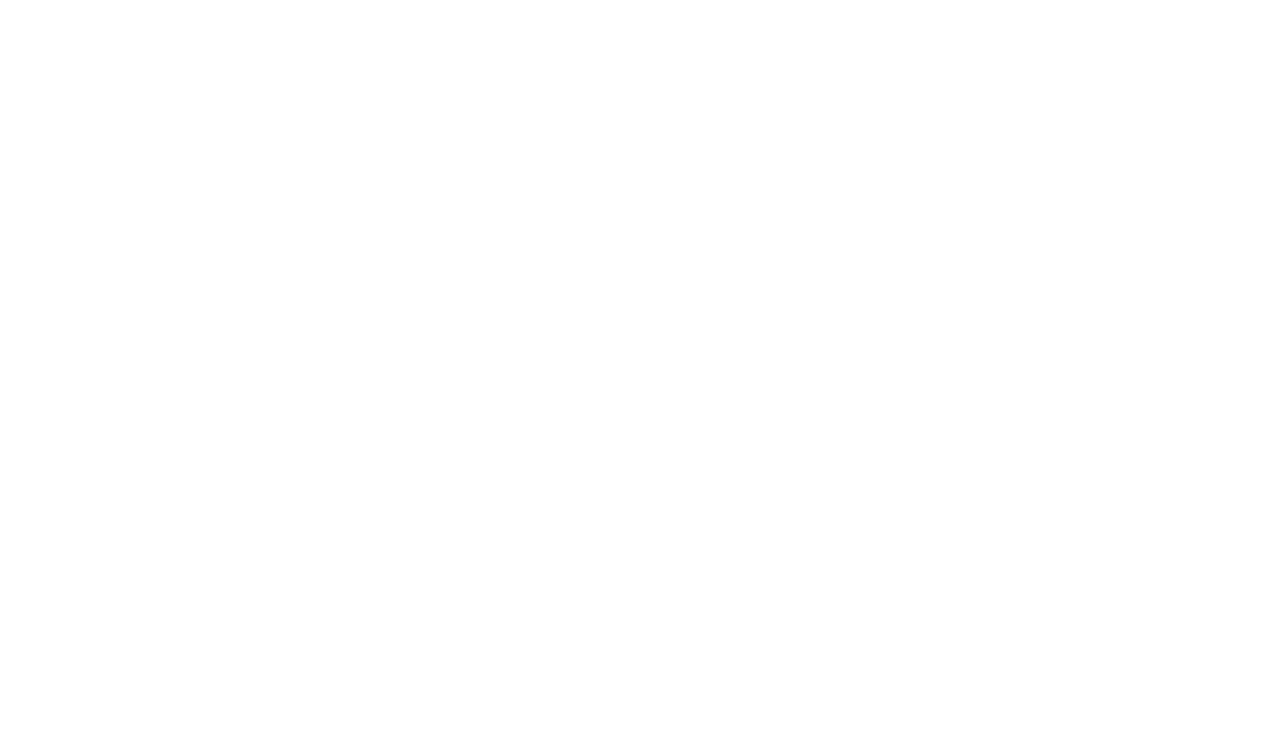
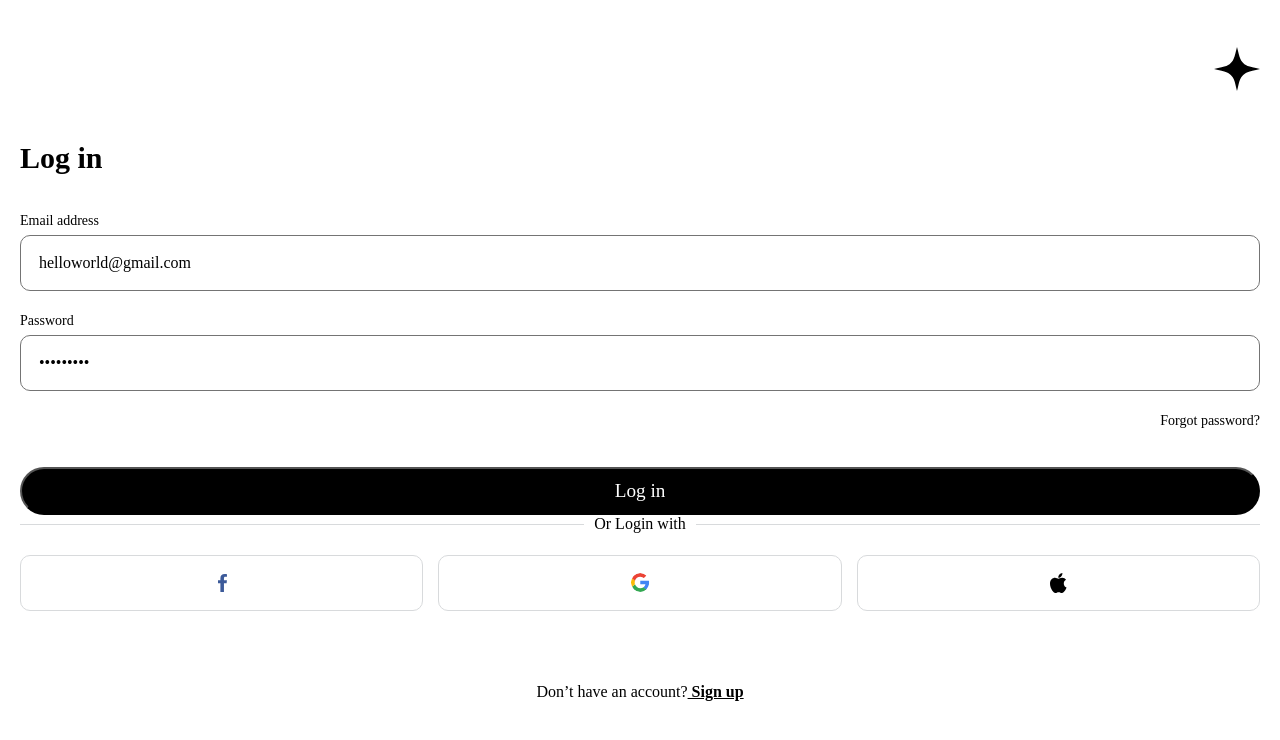
Before and after one commit to WilliamSepulveda/Notas, a React (Vite) app: page /Notas/Login in a window 1280 px wide. Before the commit this address had no page. Shown: the top 740 px of the page. Built offline with nearby package versions, Linux system fonts and the light colour scheme; a web font is replaced by a local one.

Commit message:
feat :lipstick: diseño de login

```diff
--- a/src/components/EntrarUsuario.jsx
+++ b/src/components/EntrarUsuario.jsx
@@ -1,8 +1,18 @@
-// EntrarUsuario.jsx
+import { useNavigate } from 'react-router-dom';
 import '../styles/EntrarUsuario.css';
-import start from '../storage/img/Illustration.svg'
+import start from '../storage/img/Illustration.svg';
 
 const EntrarUsuario = () => {
+    const navigate = useNavigate(); // Usa useNavigate para manejar la navegación
+
+    const handleLoginClick = () => {
+        navigate('/Notas/Login'); // Cambia esto a la ruta correcta para el componente Login
+    };
+
+    const handleSignUpClick = () => {
+        navigate('/Notas/signup'); // Cambia esto a la ruta correcta para el componente SignUp
+    };
+
     return (
         <main>
             <section className="section__imagen">
@@ -15,8 +25,8 @@
                 </div>
             </section>
             <section className="section__button">
-                <a href="./views/log-In-1.html">Sign In</a>
-                <a href="./views/sign-Up-3.html">Create account</a>
+                <button onClick={handleLoginClick}>Sign In</button>
+                <button onClick={handleSignUpClick}>Create account</button>
             </section>
         </main>
     );
--- /dev/null
+++ b/src/components/Login.jsx
@@ -0,0 +1,55 @@
+import { Link, useNavigate } from 'react-router-dom';
+import '../styles/LogIn.css';
+import google from '../storage/img/google.svg';
+import apple from '../storage/img/Apple.svg';
+import facebook from '../storage/img/Facebook.svg';
+import logo from '../storage/img/star.svg';
+
+const Login = () => {
+    const navigate = useNavigate();
+
+    const handleLogin = (e) => {
+        e.preventDefault(); // Prevent form default behavior
+        navigate('/Notas/PaginaPrincipal');
+    };
+
+    return (
+        <>
+            <header>
+                <div className="header__logo">
+                    <img src={logo} alt="" />
+                </div>
+            </header>
+            <main>
+                <section className="section__form">
+                    <h1>Log in</h1>
+                    <form className="login">
+                        <label htmlFor="email">Email address</label>
+                        <input type="email" id="email" defaultValue="helloworld@gmail.com" />
+                        <label htmlFor="password">Password</label>
+                        <input type="password" id="password" defaultValue="123456789" />
+                        <span>Forgot password?</span>
+                        <button onClick={handleLogin} className="submit-button">Log in</button>
+                    </form>
+                </section>
+                <section>
+                    <div className="section__line">
+                        <span>Or Login with</span>
+                    </div>
+                    <div className="section__social">
+                        <button><img src={facebook} alt="Facebook" /></button>
+                        <button><img src={google} alt="Google" /></button>
+                        <button><img src={apple} alt="Apple" /></button>
+                    </div>
+                </section>
+            </main>
+            <footer>
+                <p>Don’t have an account?
+                    <Link to="/Notas/signup"><b> Sign up</b></Link>
+                </p>
+            </footer>
+        </>
+    );
+};
+
+export default Login;
--- /dev/null
+++ b/src/components/SignUp.jsx
@@ -0,0 +1,9 @@
+const SignUp = () => {
+    return (
+        <div>
+            {/* Your SignUp component code here */}
+        </div>
+    );
+};
+
+export default SignUp;
--- a/src/router/AppRouter.jsx
+++ b/src/router/AppRouter.jsx
@@ -6,11 +6,15 @@
 import EditarNota from '../components/EditarNota';
 
 import EntrarUsuario from '../components/EntrarUsuario';
+import Login from '../components/Login';
+import Signup from '../components/SignUp';
 
 function AppRouter() {
   return (
     <Routes>
-      <Route path='/Notas/' element ={<EntrarUsuario /> } />
+      <Route path="/Notas" element={<EntrarUsuario />} />
+      <Route path="/Notas/Login" element={<Login />} />
+      <Route path="/Notas/Signup" element={<Signup />} />
       <Route path="/Notas/NotaVacia" element={<NotaVacia />} />
       <Route path="/Notas/NuevaNota" element={<NuevaNota />} />
       <Route path="/Notas/PaginaPrincipal" element={<PaginaPrincipal />} />
--- /dev/null
+++ b/src/styles/LogIn.css
@@ -0,0 +1,134 @@
+@import url(../styles/variable.css);
+
+* {
+    margin: 0;
+    padding: 0;
+    box-sizing: border-box;
+    font-family: "nunito";
+    color: #000;
+}
+
+header,
+main,
+footer {
+    margin: 0 20px;
+}
+
+header {
+    margin-top: 47px;
+}
+
+.header__logo {
+    width: 100%;
+    display: flex;
+    justify-content: flex-end;
+}
+
+main {
+    margin-bottom: 50px;
+}
+
+.section__form {
+    display: flex;
+    flex-direction: column;
+}
+
+.section__form h1 {
+    padding-bottom: 38px;
+    font-family: "nunito";
+    font-size: 30px;
+}
+
+.login {
+    display: flex;
+    flex-direction: column;
+}
+
+.login label {
+    font-size: 14px;
+    padding-bottom: 6px;
+}
+
+.login input,
+.section__social button {
+    margin-bottom: 22px;
+    border: none;
+    outline: none;
+    border-radius: 10px;
+    width: 100%;
+    height: 56px;
+    font-family: "nunito";
+    font-size: 16px;
+}
+
+.login input[type="email"],
+.login input[type="password"] {
+    border: 1px solid #747474;
+    font-family: "nunito";
+    font-size: 16px;
+    padding: 16px 46px 16px 18px;
+}
+
+.login span {
+    font-size: 14px;
+    text-align: right;
+    margin-bottom: 38px;
+}
+
+.login input[type="submit"] {
+    background: #000;
+    color: #fff;
+}
+
+.section__line {
+    display: flex;
+    align-items: center;
+    text-align: center;
+    margin-bottom: 22px;
+}
+
+.section__line::before,
+.section__line::after {
+    content: "";
+    flex: 1;
+    border-bottom: 1px solid #D8DADC;
+}
+
+.section__line::before {
+    margin-right: 10px;
+}
+
+.section__line::after {
+    margin-left: 10px;
+}
+
+.section__social {
+    display: flex;
+    gap: 15px;
+}
+
+.section__social button {
+    display: flex;
+    align-items: center;
+    justify-content: space-around;
+    border: 1px solid #D8DADC;
+    height: 56px;
+    background: #fff;
+}
+
+footer {
+    text-align: center;
+}
+
+footer p + b {
+    font-family: "nunito";
+    font-size: 14px;
+}
+
+.submit-button{
+    background-color: #000;
+    color: white;
+    height: 3rem;
+    font-size: 1.2rem;
+    border-radius: 20vw;
+}
```
